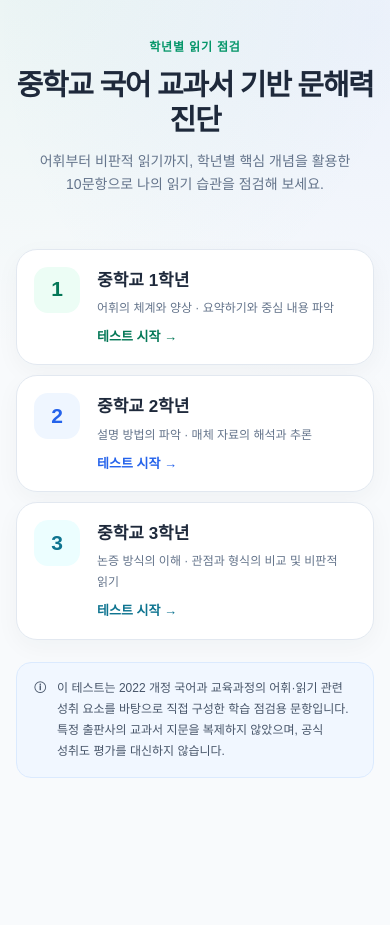
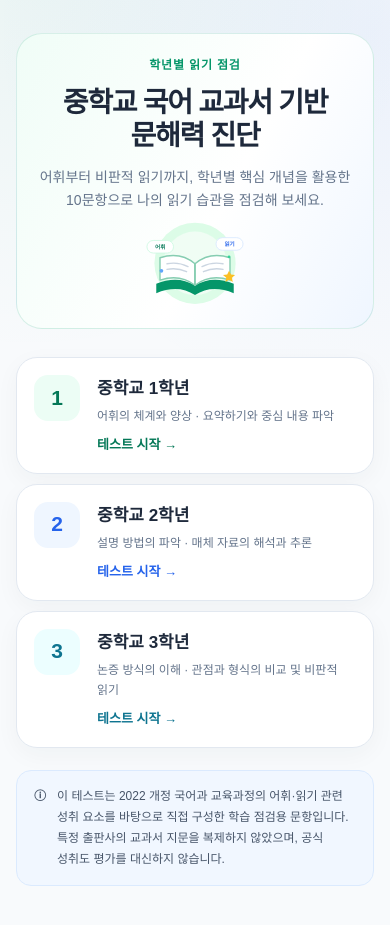
Before and after one commit to young83-oss/munhaehd-git, a plain HTML site: page index.html in a window 390 px wide. Shown: the part 63-988 px from the top of the page. Before the commit the page ends 844 px from the top, so only its background shows below. Drawn offline with Linux system fonts and the light colour scheme.

Commit message:
Add files via upload

```diff
--- a/index.html
+++ b/index.html
@@ -40,11 +40,18 @@
     .screen[hidden] { display: none !important; }
     .screen { animation: fade .24s ease both; }
     @keyframes fade { from { opacity: 0; transform: translateY(7px); } to { opacity: 1; transform: none; } }
-    .hero { padding: 38px 0 24px; text-align: center; }
+    .hero {
+      display: grid; grid-template-columns: minmax(0,1fr) 190px; align-items: center; gap: 28px;
+      margin: 20px 0 10px; padding: 34px 42px; overflow: hidden;
+      border: 1px solid rgba(5,150,105,.14); border-radius: 26px;
+      background: linear-gradient(118deg, #f0fdf7 0%, #fff 58%, #eff6ff 100%);
+    }
+    .hero-art { display: block; width: 100%; max-width: 190px; justify-self: center; }
     .eyebrow { margin: 0 0 10px; color: var(--green); font-size: 12px; font-weight: 850; letter-spacing: .07em; }
     h1, h2, h3, p { margin-top: 0; }
     h1 { margin: 0 auto 13px; color: var(--navy); font-size: clamp(29px, 5vw, 44px); line-height: 1.2; letter-spacing: -.045em; }
-    .hero-copy { max-width: 650px; margin: auto; color: var(--muted); }
+    .hero h1 { margin-left: 0; font-size: clamp(29px, 3.6vw, 38px); }
+    .hero-copy { max-width: 650px; margin: 0; color: var(--muted); }
     .grade-grid { display: grid; grid-template-columns: repeat(3, 1fr); gap: 16px; margin: 28px 0 22px; }
     .grade-card {
       position: relative; display: flex; min-height: 230px; flex-direction: column; align-items: flex-start;
@@ -156,6 +163,9 @@
     .result-actions { display: flex; flex-wrap: wrap; justify-content: center; gap: 9px; margin: 22px 0 4px; }
     .footer-note { margin: 20px 0 0; color: #94a3b8; font-size: 10px; text-align: center; }
     @media (max-width: 760px) {
+      .hero { grid-template-columns: minmax(0,1fr) 140px; gap: 16px; padding: 28px 24px; }
+      .hero-art { max-width: 140px; }
+      .hero h1 { font-size: clamp(28px, 5vw, 36px); }
       .grade-grid { grid-template-columns: 1fr; gap: 10px; }
       .grade-card { display: grid; min-height: 0; grid-template-columns: 50px minmax(0,1fr); column-gap: 13px; padding: 17px; }
       .grade-number { grid-row: span 3; margin: 0; }
@@ -172,8 +182,9 @@
     }
     @media (max-width: 520px) {
       .header-note { max-width: 125px; font-size: 10px; text-align: right; }
-      .hero { padding-top: 25px; }
-      .hero-copy { font-size: 14px; }
+      .hero { grid-template-columns: 1fr; gap: 7px; padding: 22px 18px 20px; text-align: center; }
+      .hero-art { width: 112px; grid-row: 2; }
+      .hero-copy { margin: auto; font-size: 14px; }
       .test-top { padding: 16px; }
       .test-topline { align-items: flex-start; }
       .test-grade { flex-wrap: wrap; gap: 6px; font-size: 14px; }
@@ -210,9 +221,27 @@
   <main class="shell">
     <section class="screen" id="homeScreen" aria-labelledby="mainTitle">
       <div class="hero">
-        <p class="eyebrow">학년별 읽기 점검</p>
-        <h1 id="mainTitle">중학교 국어 교과서 기반 문해력 진단</h1>
-        <p class="hero-copy">어휘부터 비판적 읽기까지, 학년별 핵심 개념을 활용한 10문항으로 나의 읽기 습관을 점검해 보세요.</p>
+        <div class="hero-copy-wrap">
+          <p class="eyebrow">학년별 읽기 점검</p>
+          <h1 id="mainTitle">중학교 국어 교과서 기반 문해력 진단</h1>
+          <p class="hero-copy">어휘부터 비판적 읽기까지, 학년별 핵심 개념을 활용한 10문항으로 나의 읽기 습관을 점검해 보세요.</p>
+        </div>
+        <svg class="hero-art" viewBox="0 0 240 190" aria-hidden="true" focusable="false">
+          <circle cx="120" cy="95" r="87" fill="#dcfce7"/>
+          <circle cx="120" cy="95" r="68" fill="#f0fdf4"/>
+          <path d="M37 139c30-13 57-12 83 3 26-15 53-16 83-3v20c-31-13-59-12-83 4-24-16-52-17-83-4z" fill="#059669"/>
+          <path d="M120 142c-22-17-48-20-75-11V83c28-9 54-5 75 13z" fill="#fff" stroke="#86cdb1" stroke-width="3" stroke-linejoin="round"/>
+          <path d="M120 142c22-17 48-20 75-11V83c-28-9-54-5-75 13z" fill="#fff" stroke="#86cdb1" stroke-width="3" stroke-linejoin="round"/>
+          <path d="M120 96v46" stroke="#86cdb1" stroke-width="3" stroke-linecap="round"/>
+          <path d="M60 96c15-3 31-1 45 6M60 108c14-3 29-1 42 5M180 96c-15-3-31-1-45 6M180 108c-14-3-29-1-42 5" fill="none" stroke="#cbd5e1" stroke-width="3" stroke-linecap="round"/>
+          <rect x="17" y="46" width="57" height="27" rx="13.5" fill="#fff" stroke="#d1fae5" stroke-width="2"/>
+          <text x="45.5" y="64" fill="#047857" font-size="12" font-weight="700" text-anchor="middle" font-family="sans-serif">어휘</text>
+          <rect x="165" y="40" width="58" height="27" rx="13.5" fill="#fff" stroke="#dbeafe" stroke-width="2"/>
+          <text x="194" y="58" fill="#2563eb" font-size="12" font-weight="700" text-anchor="middle" font-family="sans-serif">읽기</text>
+          <path d="m193 111 4 8 9 1-7 6 2 9-8-5-8 5 2-9-7-6 9-1z" fill="#fbbf24"/>
+          <circle cx="48" cy="111" r="4" fill="#60a5fa"/>
+          <circle cx="193" cy="81" r="3" fill="#34d399"/>
+        </svg>
       </div>
       <div class="grade-grid" aria-label="학년 선택">
         <button class="grade-card" type="button" data-grade="1">
```
